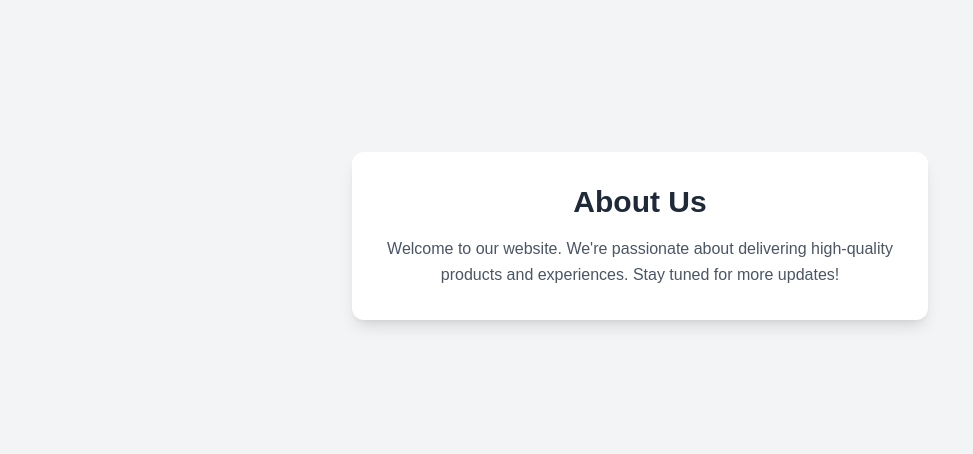
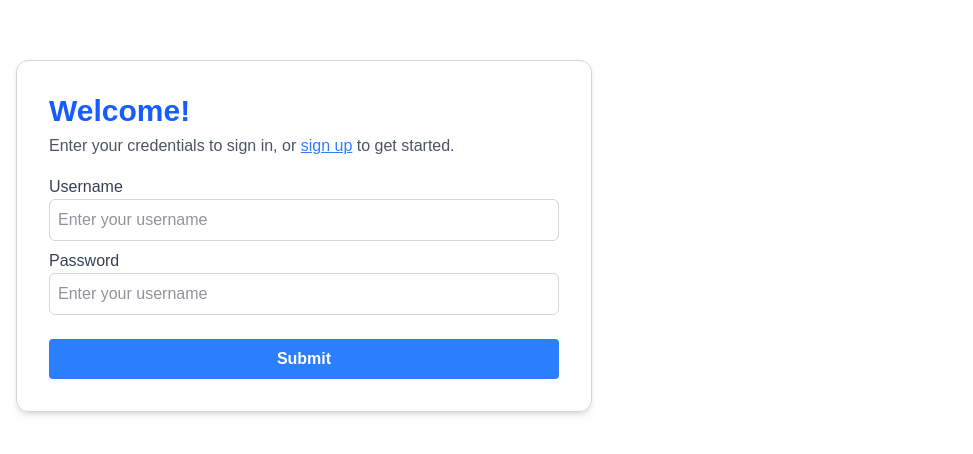
Before and after one commit to ketul-P/ehr-app, a Next.js app: page /login in a window 1280 px wide. Shown: the part 164-618 px from the top of the page, without its empty margins (0-973 px from the left). Built offline with nearby package versions, Linux system fonts and the light colour scheme.

Commit message:
- Created new login page

```diff
--- a/app/login/page.js
+++ b/app/login/page.js
@@ -1,11 +1,40 @@
 export default function Login() {
   return (
-    <main className="min-h-screen bg-gray-100 flex items-center justify-center p-6">
-      <section className="bg-white shadow-lg rounded-xl p-8 max-w-xl w-full text-center">
-        <h1 className="text-3xl font-bold text-gray-800 mb-4">About Us</h1>
-        <p className="text-gray-600 leading-relaxed">
-          Welcome to our website. We're passionate about delivering high-quality products and experiences. Stay tuned for more updates!
+    <main id="form" className="min-h-screen bg-white flex items-center p-4 rounded">
+
+      <section className= "p-8 border border-gray-300 shadow-md rounded-xl max-w-xl w-full text-left">
+
+        <h1 className="text-3xl font-bold text-blue-600 mb-1">Welcome!</h1>
+
+        <p className="text-gray-600 leading-relaxed mb-4">
+          Enter your credentials to sign in, or <span className="text-blue-500 underline hover:cursor-pointer ">sign up</span> to get started.
         </p>
+
+          <label htmlFor="username" className="text-gray-700">
+            Username
+            <input
+              type="text"
+              id="username"
+              name="username"
+              className="w-full px-2 py-2 border text-gray-800 border-gray-300 rounded-md focus:outline-none focus:border-blue-500 mb-2"
+              placeholder="Enter your username"/>
+          </label>
+
+          <label htmlFor="password" className="text-gray-700">
+            Password
+            <input
+              type="text"
+              id="username"
+              name="username"
+              className="w-full px-2 py-2 border text-gray-800 border-gray-300 rounded-md focus:outline-none focus:border-blue-500 mb-2"
+              placeholder="Enter your username"/>
+          </label>
+
+
+
+          <button type="submit" className="w-full mt-4 bg-blue-500 hover:bg-blue-600 text-white font-semibold py-2 px-4 rounded">
+            Submit
+          </button>
       </section>
     </main>
   );
```
